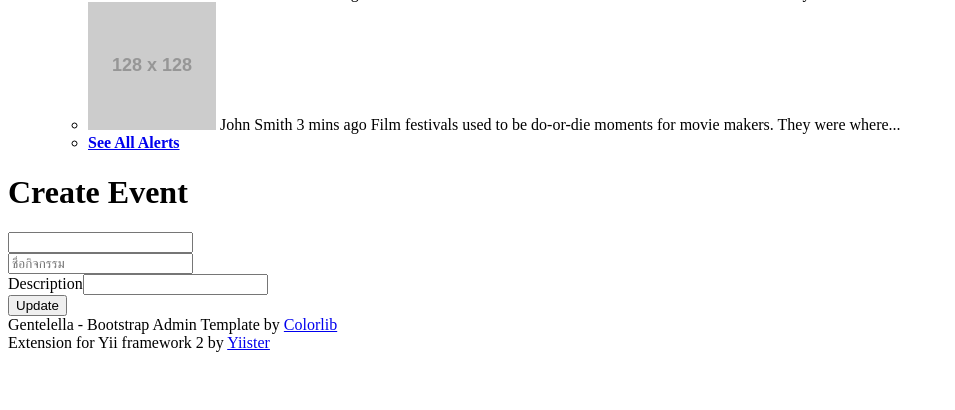
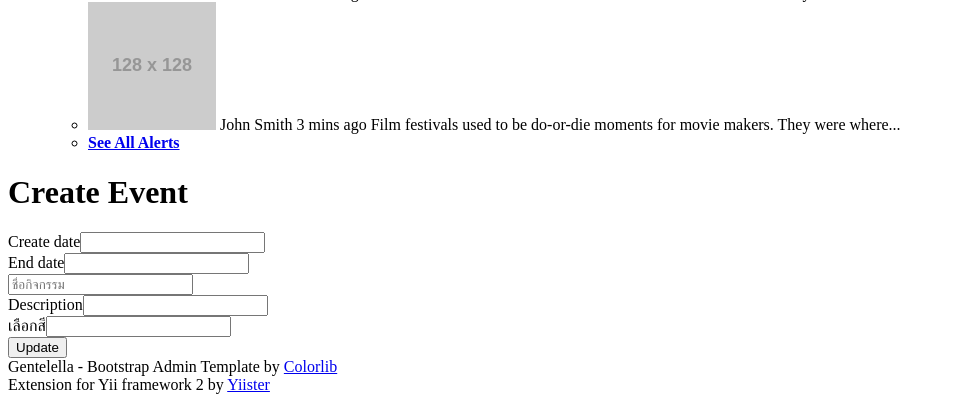
Before and after one commit to e29ckg/adlte, a Yii app: template views/event/create.php in a window 1280 px wide. Shown: the part 871-1281 px from the top of the page, without its empty margins (0-955 px from the left). Before the commit the page ends 1223 px from the top, so only its background shows below. Run offline with PHP 8.4 and a stand-in for Yii, Linux system fonts and the light colour scheme; the template is opened without the code that fills it, so the values that code supplies are empty; grey boxes labelled with a size stand in for pictures from a placeholder-image service; form fields are guessed from the names that the template uses; some libraries are stand-ins or nearby versions.

Commit message:
เพิ่ม end_date

```diff
--- a/views/event/_form.php
+++ b/views/event/_form.php
@@ -3,6 +3,7 @@
 use yii\helpers\Html;
 use yii\widgets\ActiveForm;
 use dosamigos\datetimepicker\DateTimePicker;
+
 //use dosamigos\ckeditor\CKEditor;
 
 /* @var $this yii\web\View */
@@ -13,7 +14,9 @@ use dosamigos\datetimepicker\DateTimePicker;
 <div class="event-form">
 
     <?php $form = ActiveForm::begin(); ?>
-
+    <div class="box-body">
+        <div class="row">
+            <div class="col-xs-3">
                 <?php
                 echo $form->field($model, 'create_date')->widget(DateTimePicker::className(), [
                     'language' => 'th',
@@ -27,8 +30,32 @@ use dosamigos\datetimepicker\DateTimePicker;
                         //'format' => 'dd MM yyyy - HH:ii P',
                         'todayBtn' => true
                     ]
-    ])->label(false);
+                ])->label();
                 ?>
+            </div>
+            <div class="col-xs-4">
+                <?php
+                echo $form->field($model, 'end_date')->widget(DateTimePicker::className(), [
+                    'language' => 'th',
+                    'options' => ['placeholder' => 'วันที่และเวลา'],
+                    //'size' => 'ms',
+                    'template' => '{input}',
+                    'pickButtonIcon' => 'glyphicon glyphicon-time',
+                    //'inline' => true,
+                    'clientOptions' => [
+                        'autoclose' => true,
+                        //'format' => 'dd MM yyyy - HH:ii P',
+                        'todayBtn' => true
+                    ]
+                ])->label();
+                ?>
+            </div>
+
+        </div>
+    </div>
+
+
+
 
 
     <?php
@@ -53,7 +80,14 @@ use dosamigos\datetimepicker\DateTimePicker;
         ]
     ])
     ?>
-        <?php //= $form->field($model, 'create_date')->textInput() ?>
+    <?php //= $form->field($model, 'create_date')->textInput()  ?>
+    <div class="input-wrap">
+        <div class="clearfix">
+            <?= $form->field($model, 'color')->radioList(['#FF0000' => 'RED', '#A020F0' => 'Purple', '#FFC0CB' => 'Pink', '#FFFF00' => 'Yellow'])->label('เลือกสี'); ?>
+
+        </div>
+        <div class="help-block"></div>
+    </div>
 
 
 
--- a/views/event/view0.php
+++ b/views/event/view0.php
@@ -17,3 +17,7 @@ use yii\helpers\Html;
               </p>
 
             </div>
+            <!-- /.box-body -->
+          </div>
+          <!-- /.box -->
+        </div>
```
Lines whose indentation alone changed are shown as unchanged.
